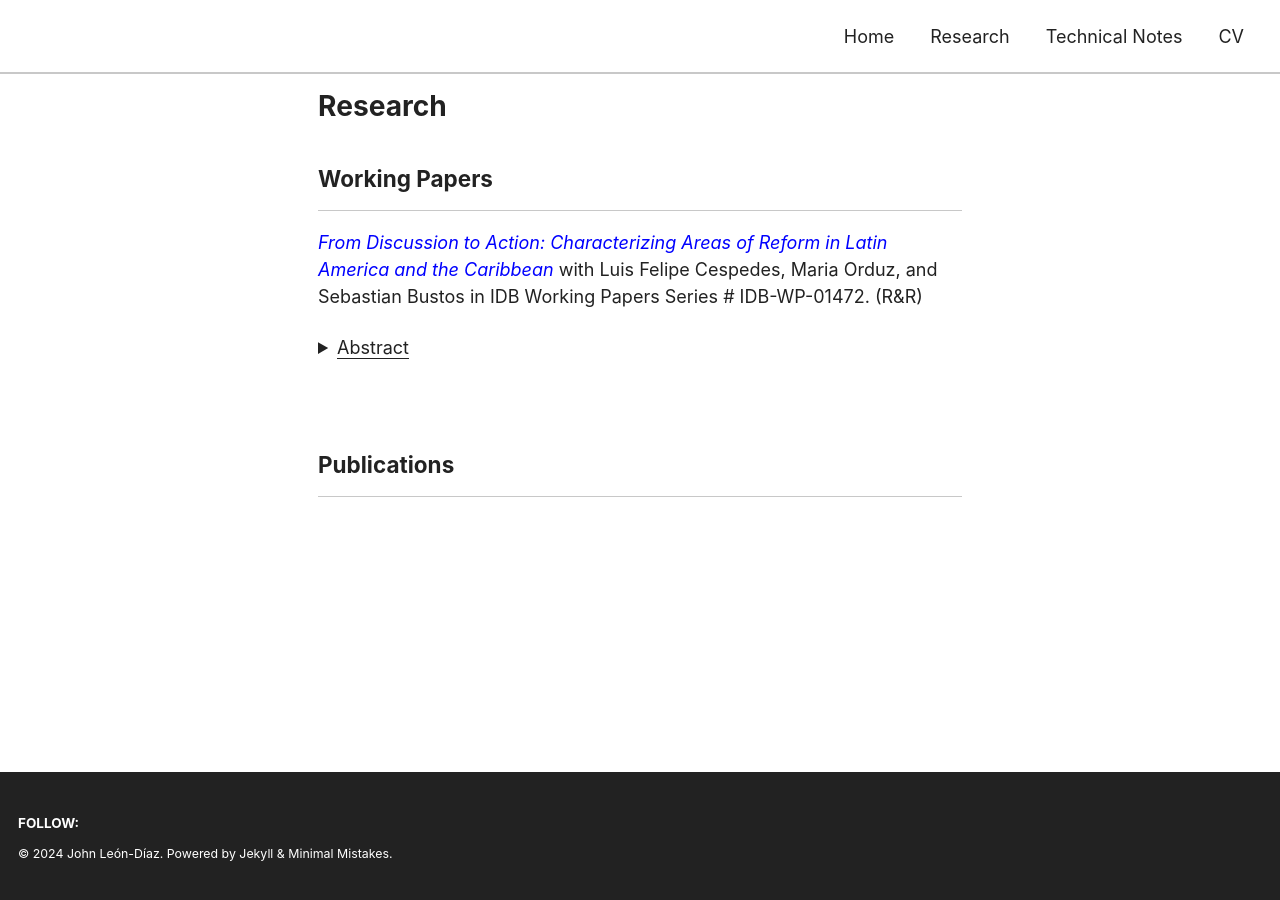
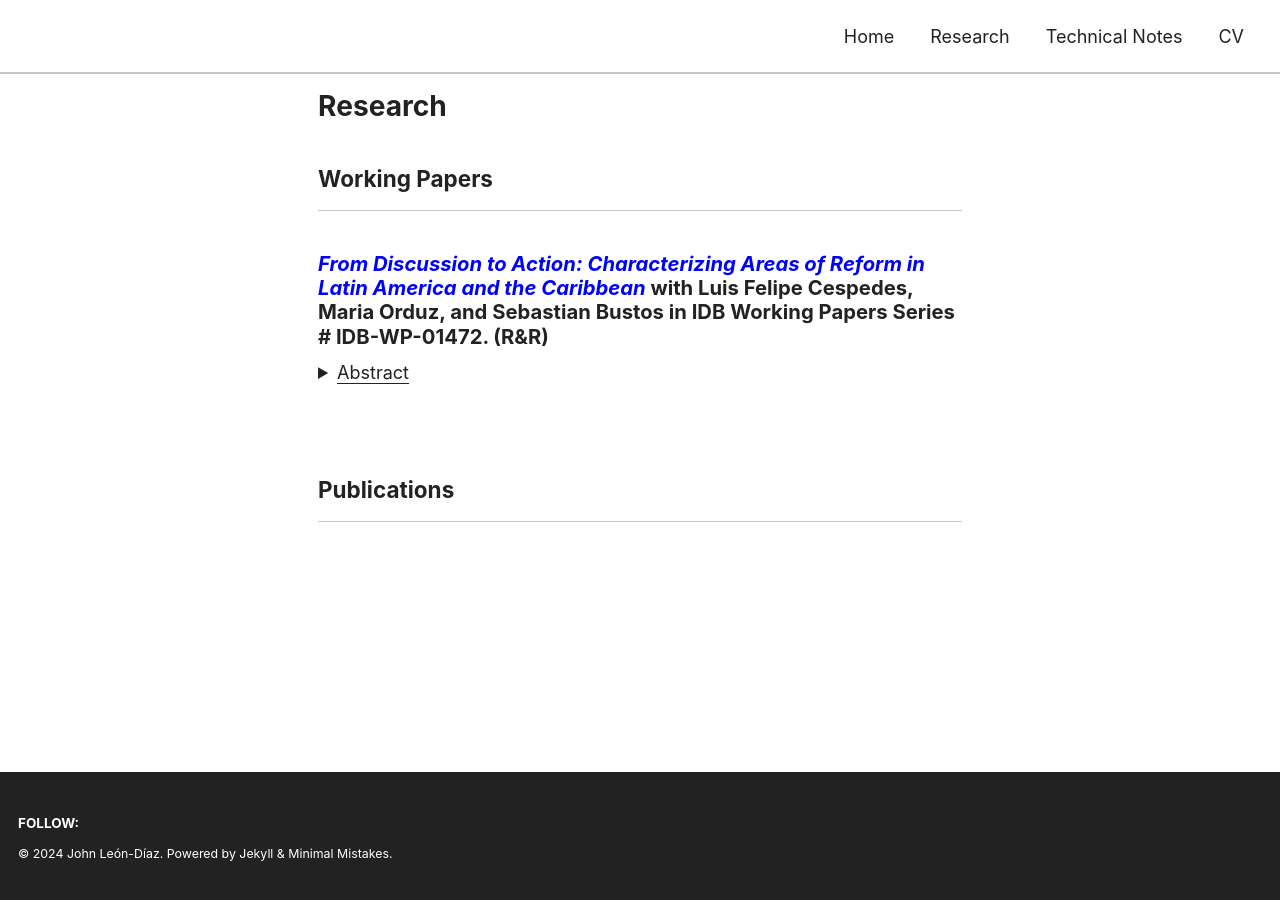
Before and after one commit to jleondia/jleondia.github.io, a Jekyll site: the page built from _pages/research.md, in a window 1280 px wide. Built offline with Jekyll 4.4.1, drawn with Linux system fonts in a browser that asks for light colours; cached includes are drawn as plain includes.

```diff
--- a/_pages/research.md
+++ b/_pages/research.md
@@ -10,7 +10,7 @@ comments: false
 
 ---
 
-[*From Discussion to Action: Characterizing Areas of Reform in Latin America and the Caribbean*](https://publications.iadb.org/en/discussion-action-characterizing-areas-reform-latin-america-and-caribbean) with Luis Felipe Cespedes, Maria Orduz, and Sebastian Bustos in IDB Working Papers Series # IDB-WP-01472. (R&R)
+### [*From Discussion to Action: Characterizing Areas of Reform in Latin America and the Caribbean*](https://publications.iadb.org/en/discussion-action-characterizing-areas-reform-latin-america-and-caribbean) with Luis Felipe Cespedes, Maria Orduz, and Sebastian Bustos in IDB Working Papers Series # IDB-WP-01472. (R&R)
 
 <details>
     <summary><u>Abstract</u></summary><p>
```
